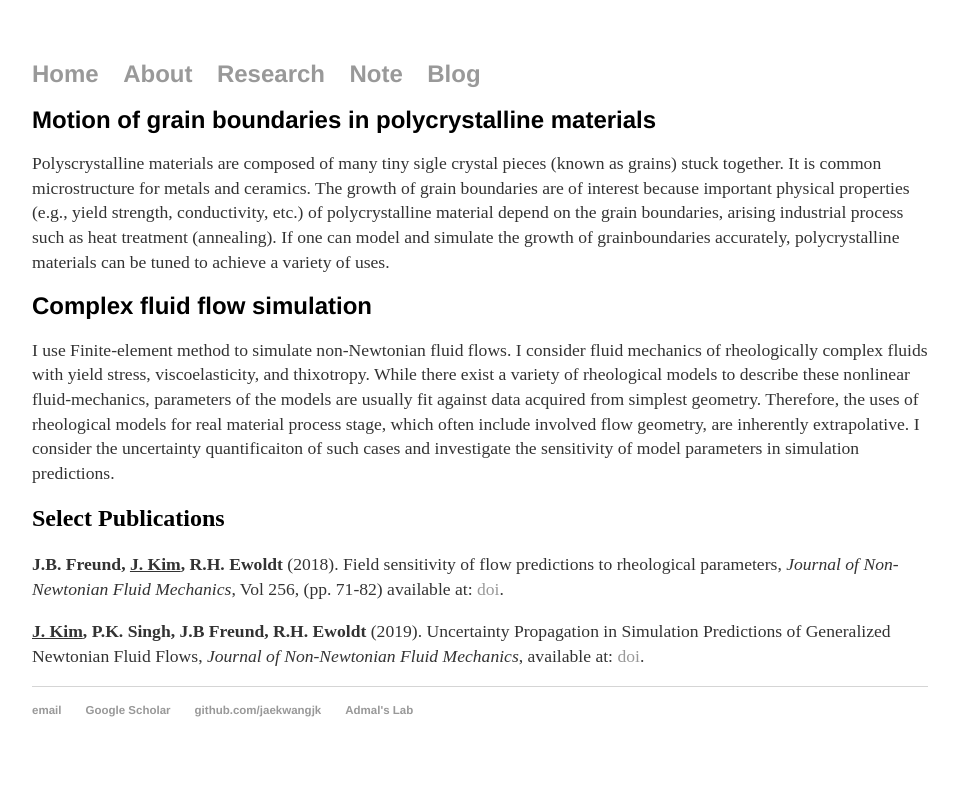
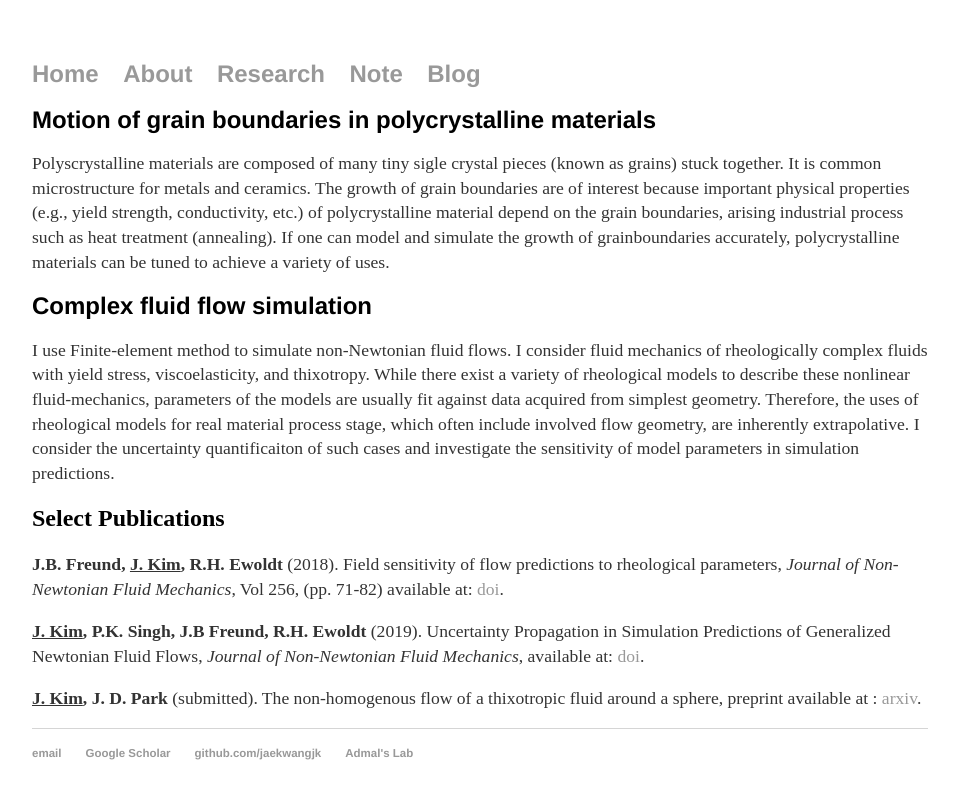
Before and after one commit to jaekwangjk/jaekwangjk.github.io, a Jekyll site: the page built from research.html, in a window 1280 px wide. Shown: the top 799 px of the page, without its empty margins (160-1118 px from the left). Built offline with Jekyll 4.4.1, drawn with Linux system fonts in a browser that asks for light colours.

Commit message:
publication-update

```diff
--- a/research.html
+++ b/research.html
@@ -49,5 +49,11 @@ title: Jaekwang Kim
 	available at: <a href="https://doi.org/10.1016/j.jnnfm.2019.07.002">doi</a>.
 	</p>
 
+	<p>
+	<strong><u>J. Kim</u>, J. D. Park </strong>
+	(submitted). The non-homogenous flow of a thixotropic fluid around a sphere,
+	preprint available at : <a href="https://arxiv.org/abs/1908.04993">arxiv</a>.
+	</p>
+
 
 </div><!-- /.blurb -->
```
